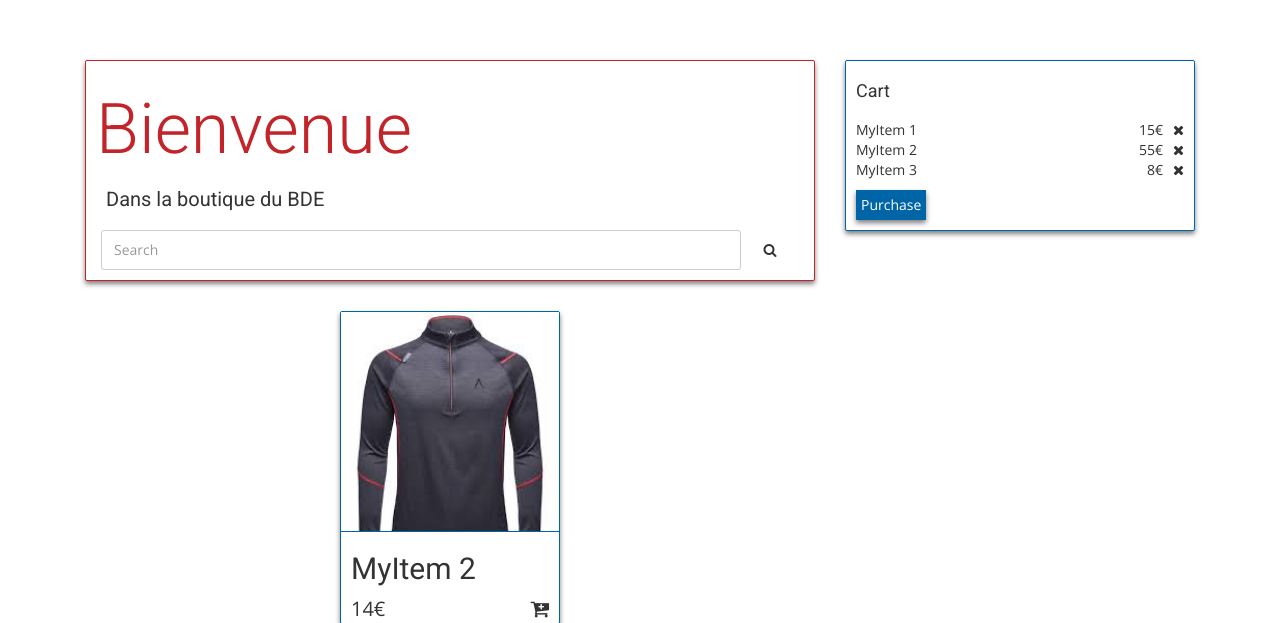
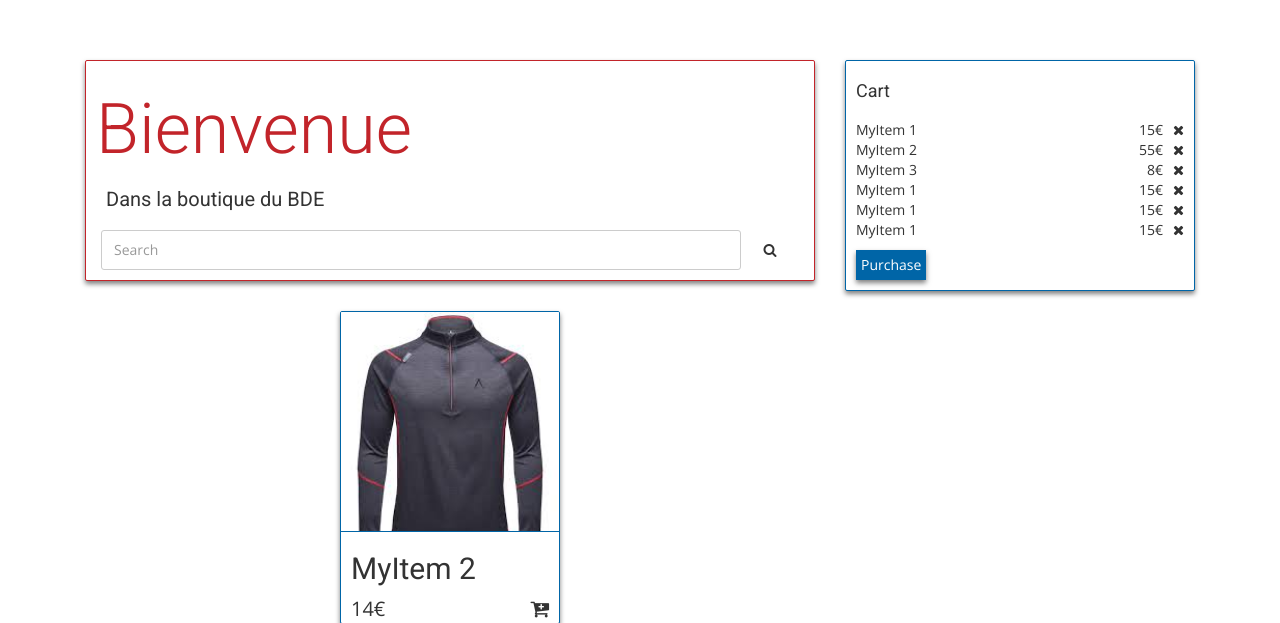
Before and after one commit to RubisetCie/Projet-Web, a PHP site: page /shop.php in a window 1280 px wide. Shown: the part 82-705 px from the top of the page. Run offline with PHP 8.4, Linux system fonts and the light colour scheme.

Commit message:
MAJ de la boutique

```diff
--- a/shop.php
+++ b/shop.php
@@ -72,11 +72,9 @@
             </section>
 
             <aside class="widgets col-12 col-lg-4">
-
                 <div class="cart widget">
-
                     <h4 class="widget-title widget-offset">Cart</h4>
-
+                    <!-- Liste du panier -->
                     <ul class="cart-item-list">
                         <li class="cart-item">MyItem 1 <div class="cart-item-right">
                                 <div class="cart-item-price">15€</div><a href="#" class="cart-item-remove"><i class="fa fa-times"></i></a>
@@ -90,14 +88,22 @@
                                 <div class="cart-item-price">8€</div><a href="#" class="cart-item-remove"><i class="fa fa-times"></i></a>
                             </div>
                         </li>
+                        <li class="cart-item">MyItem 1 <div class="cart-item-right">
+                                <div class="cart-item-price">15€</div><a href="#" class="cart-item-remove"><i class="fa fa-times"></i></a>
+                            </div>
+                        </li>
+                        <li class="cart-item">MyItem 1 <div class="cart-item-right">
+                                <div class="cart-item-price">15€</div><a href="#" class="cart-item-remove"><i class="fa fa-times"></i></a>
+                            </div>
+                        </li>
+                        <li class="cart-item">MyItem 1 <div class="cart-item-right">
+                                <div class="cart-item-price">15€</div><a href="#" class="cart-item-remove"><i class="fa fa-times"></i></a>
+                            </div>
+                        </li>
                     </ul>
-
                     <button class="button button-primary">Purchase</button>
-
                 </div>
-
             </aside>
-
         </div>
 
     </section>
```
